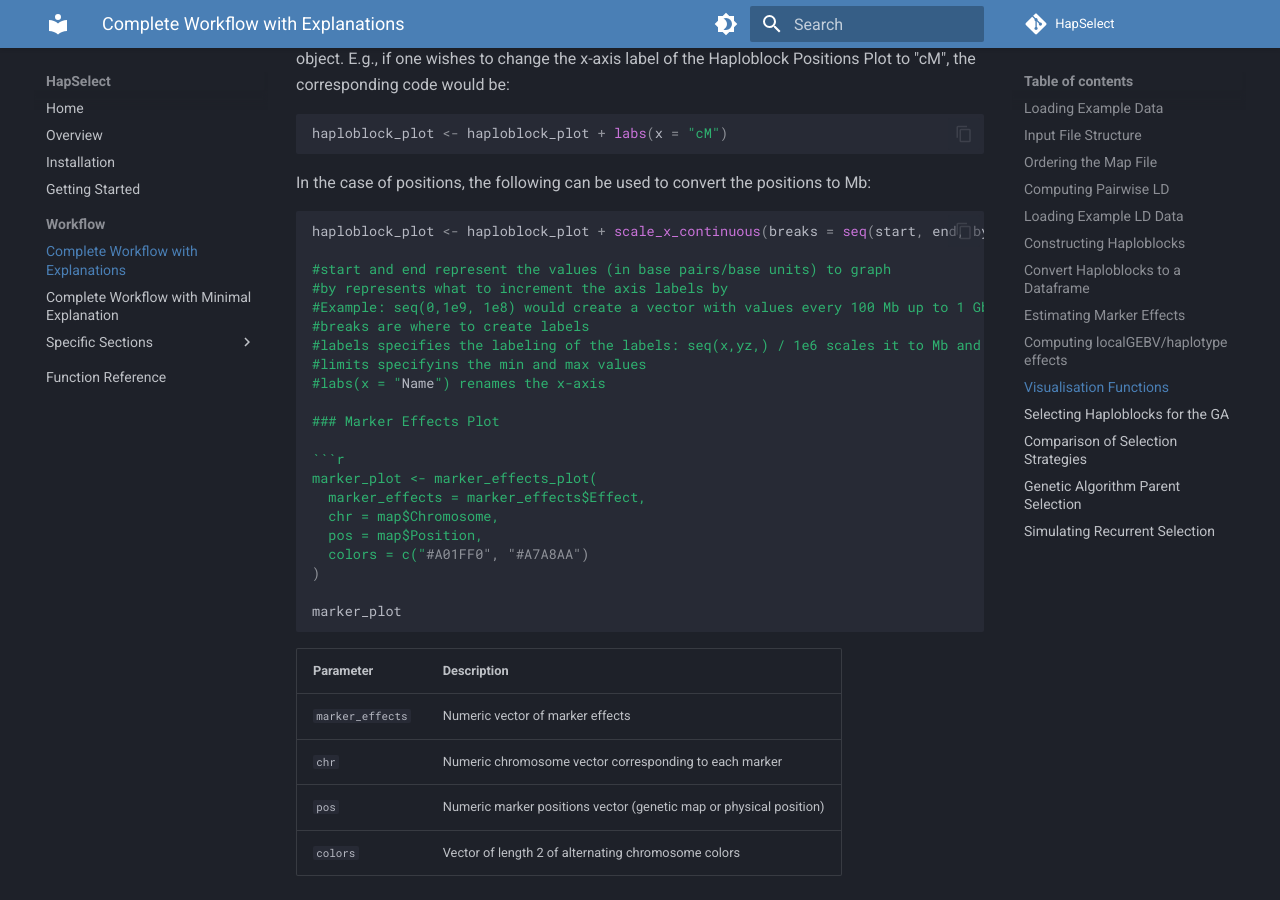
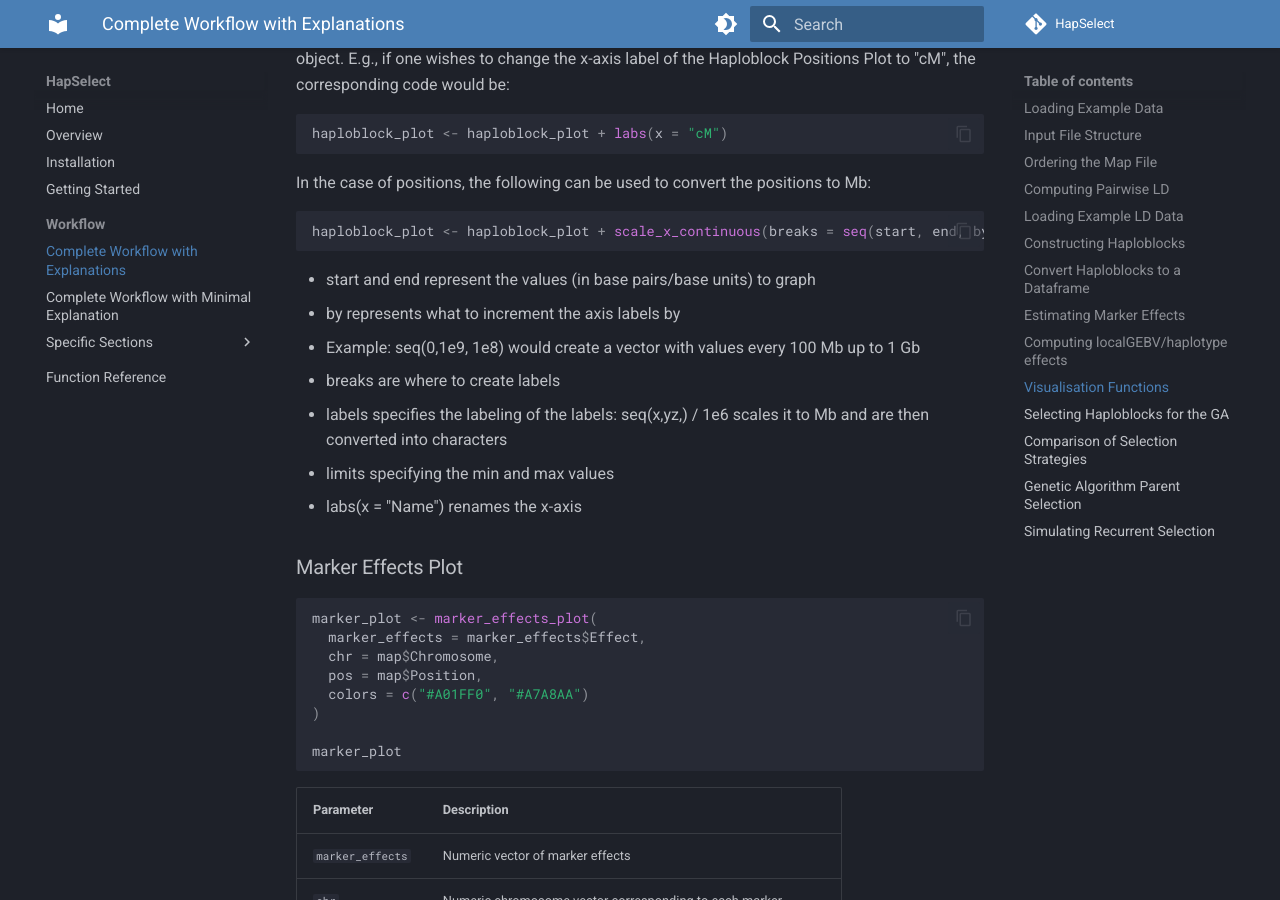
Before and after one commit to wrshf7/HapSelect-Docs, an MkDocs documentation site: the page built from docs/workflow/example_workflow.md, in a window 1280 px wide and 900 px high, scrolled down 10901 px. Built offline with MkDocs 1.6.1 and Material for MkDocs 9.7.7, drawn with Linux system fonts in a browser that asks for light colours; comment, search, counter and statistics services are not loaded; some of the changed text lies outside the part shown.

Commit message:
Update example_workflow.md

````diff
--- a/docs/workflow/example_workflow.md
+++ b/docs/workflow/example_workflow.md
@@ -464,14 +464,15 @@ In the case of positions, the following can be used to convert the positions to
 
 ```r
 haploblock_plot <- haploblock_plot + scale_x_continuous(breaks = seq(start, end, by), labels = as.character(seq(start, end, by) / 1e6), limits = c(start, end)) + labs(x = "Position, Mb)
+```
 
-#start and end represent the values (in base pairs/base units) to graph
-#by represents what to increment the axis labels by
-#Example: seq(0,1e9, 1e8) would create a vector with values every 100 Mb up to 1 Gb
-#breaks are where to create labels
-#labels specifies the labeling of the labels: seq(x,yz,) / 1e6 scales it to Mb and are then converted into characters
-#limits specifyins the min and max values
-#labs(x = "Name") renames the x-axis
+- start and end represent the values (in base pairs/base units) to graph
+- by represents what to increment the axis labels by
+- Example: seq(0,1e9, 1e8) would create a vector with values every 100 Mb up to 1 Gb
+- breaks are where to create labels
+- labels specifies the labeling of the labels: seq(x,yz,) / 1e6 scales it to Mb and are then converted into characters
+- limits specifying the min and max values
+- labs(x = "Name") renames the x-axis
 
 ### Marker Effects Plot
 
````
Also changed, not shown: other parts of docs/workflow/example_workflow.md (+2 -2 lines).
